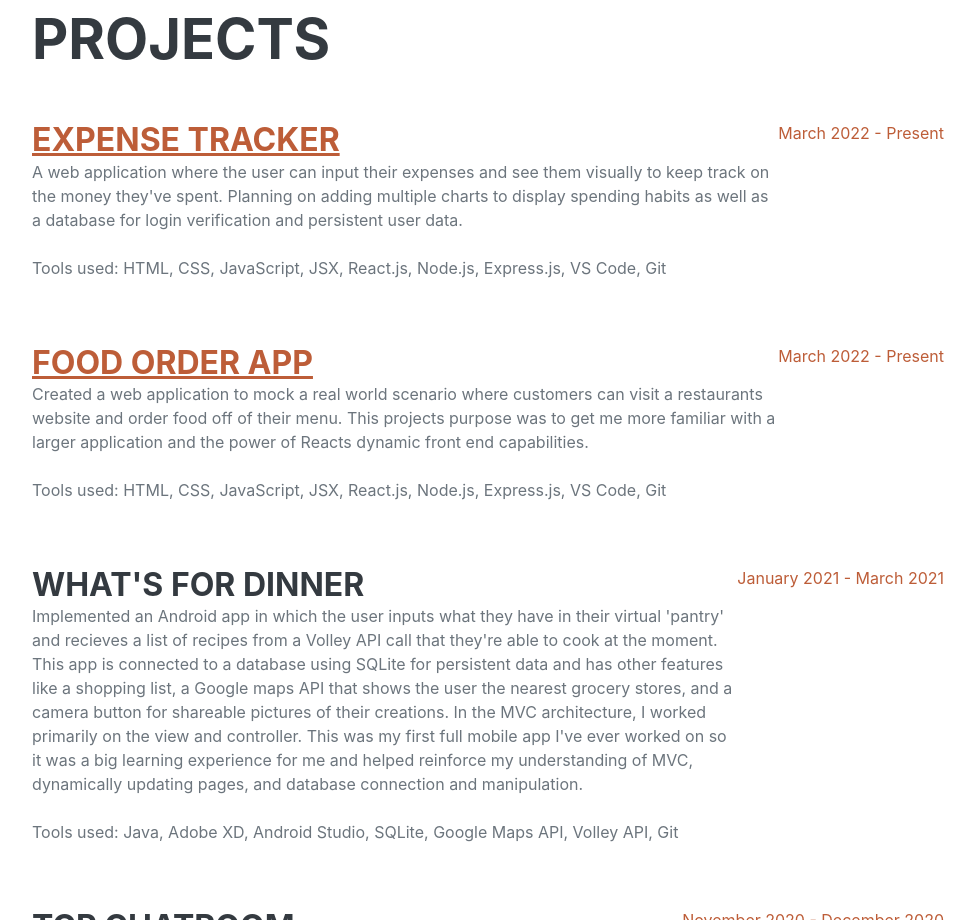
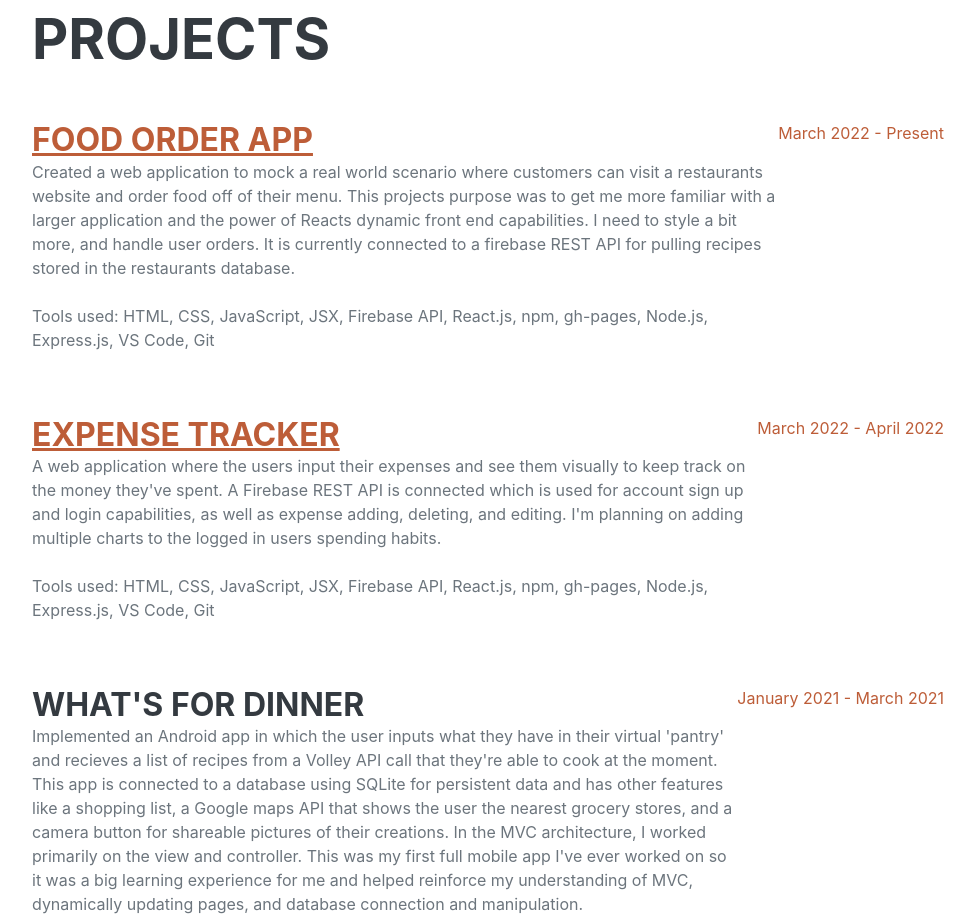
Before and after one commit to Marcaus-Cruz/marcaus-cruz.github.io, a website: page index.html in a window 1280 px wide. Shown: the part 2240-3160 px from the top of the page, without its empty margins (288-1263 px from the left). Drawn offline with nearby package versions, Linux system fonts and the light colour scheme; a web font is replaced by a local one.

Commit message:
Updated Expense tracker and Rest descriptions

```diff
--- a/index.html
+++ b/index.html
@@ -53,7 +53,7 @@
                     <p class="lead mb-5">I'm a recent Computer Science graduate out of Western Washington University. For the past year and a half, I've been focusing on web development
                         through my senior project and other side projects, mainly using HTML/CSS and Javascript, PHP, and React. Along with that, I've had the privilege
                         of assisting with research in the hardware security realm, developing software representations using Python. I absolutely loved both of these projects
-                        because of the amount of learning and problem solving that had to be done.</p>
+                        for the vast amount of learning and problem solving that had to be done.</p>
                     <div class="social-icons">
                         <a class="social-icon" href="https://www.linkedin.com/in/marcaus-cruz/"><i class="fab fa-linkedin-in"></i></a>
                         <a class="social-icon" href="https://github.com/Marcaus-Cruz"><i class="fab fa-github"></i></a>
@@ -113,12 +113,13 @@
 
                     <div class="d-flex flex-column flex-md-row justify-content-between mb-5">
                         <div class="flex-grow-1">
-                            <h3 class="mb-0"><a href="http://marcauscruz.com/expense-tracker/">Expense Tracker</a></h3>
-                            <p> A web application where the user can input their expenses and see them visually to keep track on the money they've spent. Planning on adding multiple charts
-                                to display spending habits as well as a database for login verification and persistent user data.
+                            <h3 class="mb-0"><a href="http://marcauscruz.com/Restaurant/">Food Order App</a></h3>
+                            <p> Created a web application to mock a real world scenario where customers can visit a restaurants website and order food off of their menu.
+                                This projects purpose was to get me more familiar with a larger application and the power of Reacts dynamic front end capabilities. I need to style
+                                a bit more, and handle user orders. It is currently connected to a firebase REST API for pulling recipes stored in the restaurants database.
                                 <br>
                                 <br>
-                                Tools used: HTML, CSS, JavaScript, JSX, React.js, Node.js, Express.js, VS Code, Git
+                                Tools used: HTML, CSS, JavaScript, JSX, Firebase API, React.js, npm, gh-pages, Node.js, Express.js, VS Code, Git
                             </p>
                         </div>
                         <div class="flex-shrink-0"><span class="text-primary">March 2022 - Present</span></div>
@@ -126,16 +127,18 @@
 
                     <div class="d-flex flex-column flex-md-row justify-content-between mb-5">
                         <div class="flex-grow-1">
-                            <h3 class="mb-0"><a href="http://marcauscruz.com/Restaurant/">Food Order App</a></h3>
-                            <p> Created a web application to mock a real world scenario where customers can visit a restaurants website and order food off of their menu.
-                                This projects purpose was to get me more familiar with a larger application and the power of Reacts dynamic front end capabilities.
+                            <h3 class="mb-0"><a href="http://marcauscruz.com/expense-tracker/">Expense Tracker</a></h3>
+                            <p> A web application where the users input their expenses and see them visually to keep track on the money they've spent. A Firebase REST API is connected which is used for
+                                account sign up and login capabilities, as well as expense adding, deleting, and editing. I'm planning on adding multiple charts
+                                to the logged in users spending habits.
                                 <br>
                                 <br>
-                                Tools used: HTML, CSS, JavaScript, JSX, React.js, Node.js, Express.js, VS Code, Git
+                                Tools used: HTML, CSS, JavaScript, JSX, Firebase API, React.js, npm, gh-pages, Node.js, Express.js, VS Code, Git
                             </p>
                         </div>
-                        <div class="flex-shrink-0"><span class="text-primary">March 2022 - Present</span></div>
+                        <div class="flex-shrink-0"><span class="text-primary">March 2022 - April 2022</span></div>
                     </div>
+
 
                     <div class="d-flex flex-column flex-md-row justify-content-between mb-5">
                         <div class="flex-grow-1">
```
